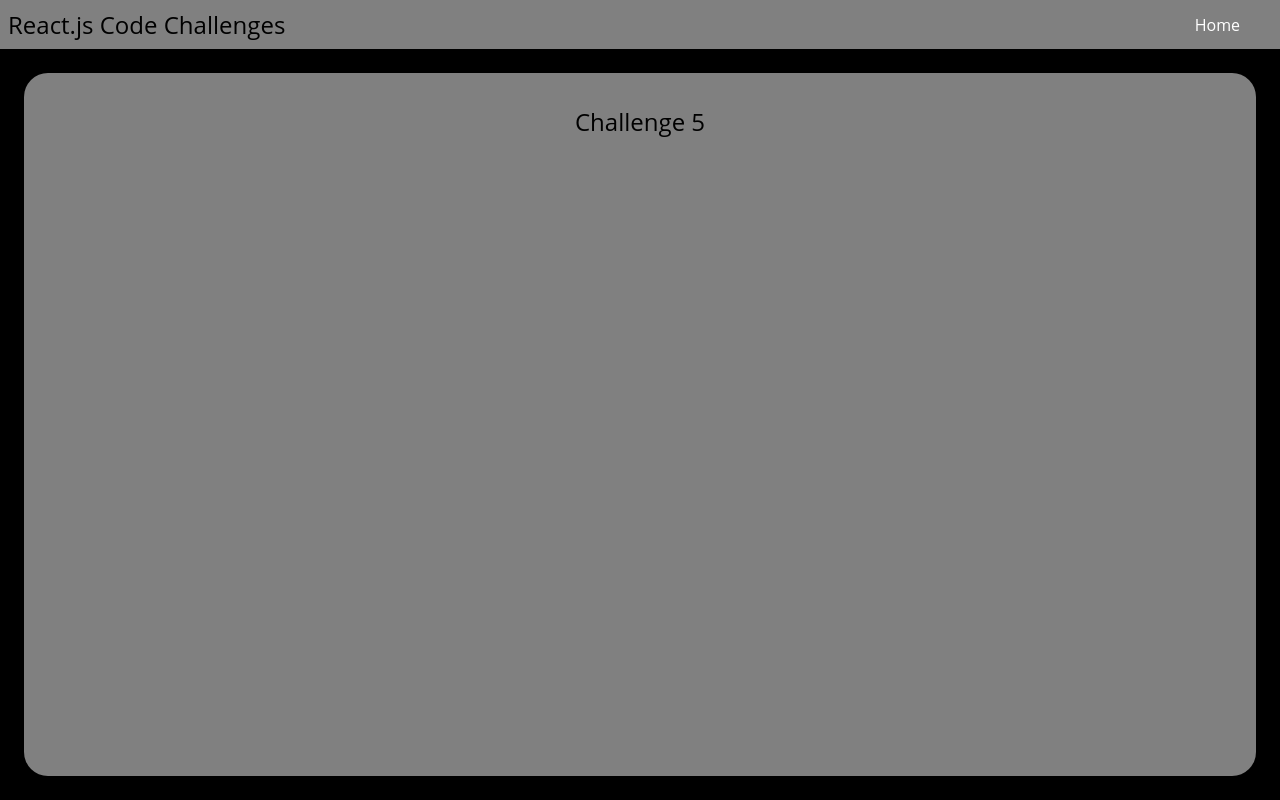
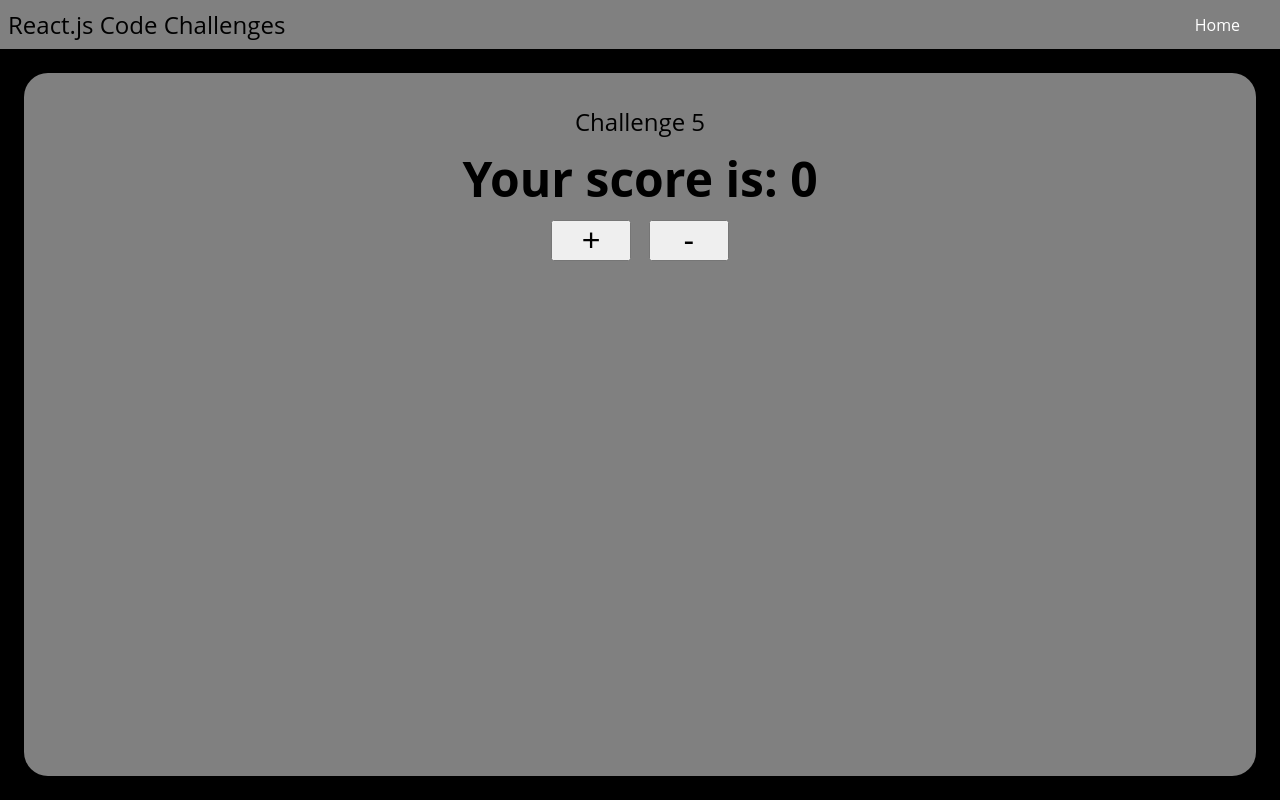
Before and after one commit to CelestialCoyote/reactjs-code-challenges, a React (Create React App) app: page /challenge5 in a window 1280 px wide. Built offline with nearby package versions, Linux system fonts and the light colour scheme.

Commit message:
Score Keeper challenge added.

```diff
--- /dev/null
+++ b/src/components/05-ScoreKeeper/ScoreKeeper.css
@@ -0,0 +1,12 @@
+.score-keeper {
+    align-items: center;
+    display: flex;
+    flex-direction: column;
+    justify-content: center;
+}
+
+.score-keeper button {
+    font-size: 2.0rem;
+    padding: 0;
+    width: 5.0rem;
+}
--- /dev/null
+++ b/src/components/05-ScoreKeeper/ScoreKeeper.js
@@ -0,0 +1,26 @@
+import { useEffect, useState } from 'react';
+import './ScoreKeeper.css';
+
+
+const ScoreKeeper = () => {
+    const [score, setScore] = useState(
+        parseInt(localStorage.getItem('score') || 0)
+    );
+
+    useEffect(() => {
+        localStorage.setItem('score', score);
+    }, [score]);
+
+    return (
+        <div className='score-keeper'>
+            <h1>Your score is: {score}</h1>
+            <div className='score-keeper-buttons'>
+                <button onClick={() => setScore(prevScore => prevScore + 1)}>+</button>
+                <button onClick={() => setScore(prevScore => prevScore - 1)}>-</button>
+            </div>
+        </div>
+    );
+};
+
+
+export default ScoreKeeper;
--- a/src/pages/Challenge1/Challenge1.js
+++ b/src/pages/Challenge1/Challenge1.js
@@ -1,5 +1,5 @@
 import React from 'react';
-import ColorList from '../../components/Challege1/ColorList';
+import ColorList from '../../components/01-ColorRenderer/ColorList';
 import './Challenge1.css';
 
 
--- a/src/pages/Challenge2/Challenge2.js
+++ b/src/pages/Challenge2/Challenge2.js
@@ -1,5 +1,5 @@
 import React from 'react';
-import DarkMode from '../../components/Challenge2/DarkMode';
+import DarkMode from '../../components/02-DarkMode/DarkMode';
 import './Challenge2.css';
 
 
--- a/src/pages/Challenge3/Challenge3.js
+++ b/src/pages/Challenge3/Challenge3.js
@@ -1,5 +1,5 @@
 import React from 'react';
-import FormValidator from '../../components/Challenge3/FormValidator';
+import FormValidator from '../../components/03-FormValidator/FormValidator';
 import './Challenge3.css';
 
 
--- a/src/pages/Challenge5/Challenge5.js
+++ b/src/pages/Challenge5/Challenge5.js
@@ -1,4 +1,5 @@
 import React from 'react';
+import ScoreKeeper from '../../components/05-ScoreKeeper/ScoreKeeper';
 import './Challenge5.css';
 
 
@@ -6,6 +7,7 @@ const Challenge5 = () => {
     return (
         <div className="challenge5">
             <label>Challenge 5</label>
+            <ScoreKeeper />
         </div>
     );
 };
```
Also changed, not shown: src/components/01-ColorRenderer/Color.js (renamed from src/components/Challege1/Color.js), src/components/01-ColorRenderer/ColorList.js (renamed from src/components/Challege1/ColorList.js), src/components/02-DarkMode/DarkMode.js (renamed from src/components/Challenge2/DarkMode.js), src/components/03-FormValidator/FormValidator.css (renamed from src/components/Challenge3/FormValidator.css), src/components/03-FormValidator/FormValidator.js (renamed from src/components/Challenge3/FormValidator.js).
